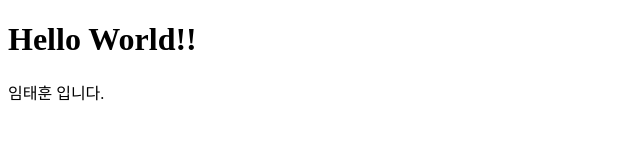
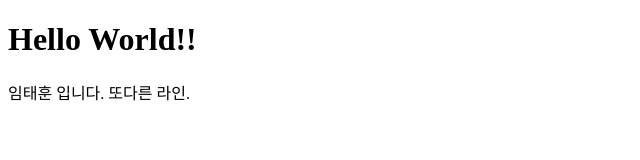
Before and after one commit to zizicreta/RAG, a plain HTML site: page index.html in a window 1280 px wide. Shown: the whole page, without its empty margins (0-640 px from the left). Drawn offline with Linux system fonts and the light colour scheme.

Commit message:
index.html update

```diff
--- a/index.html
+++ b/index.html
@@ -3,5 +3,6 @@
 <body>
     <h1>Hello World!!</h1>
     임태훈 입니다.
+    또다른 라인.
 </body>
 </html>
```
